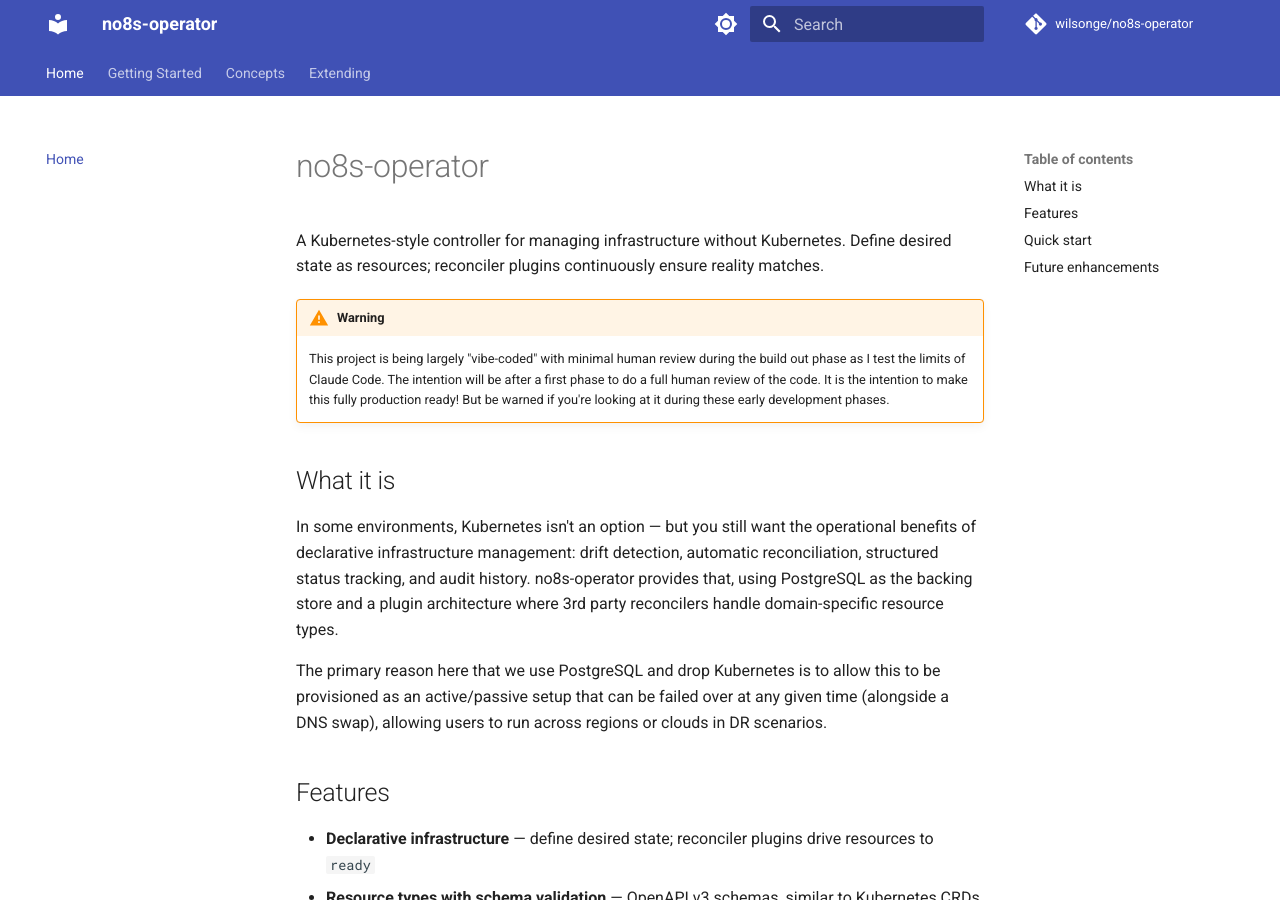
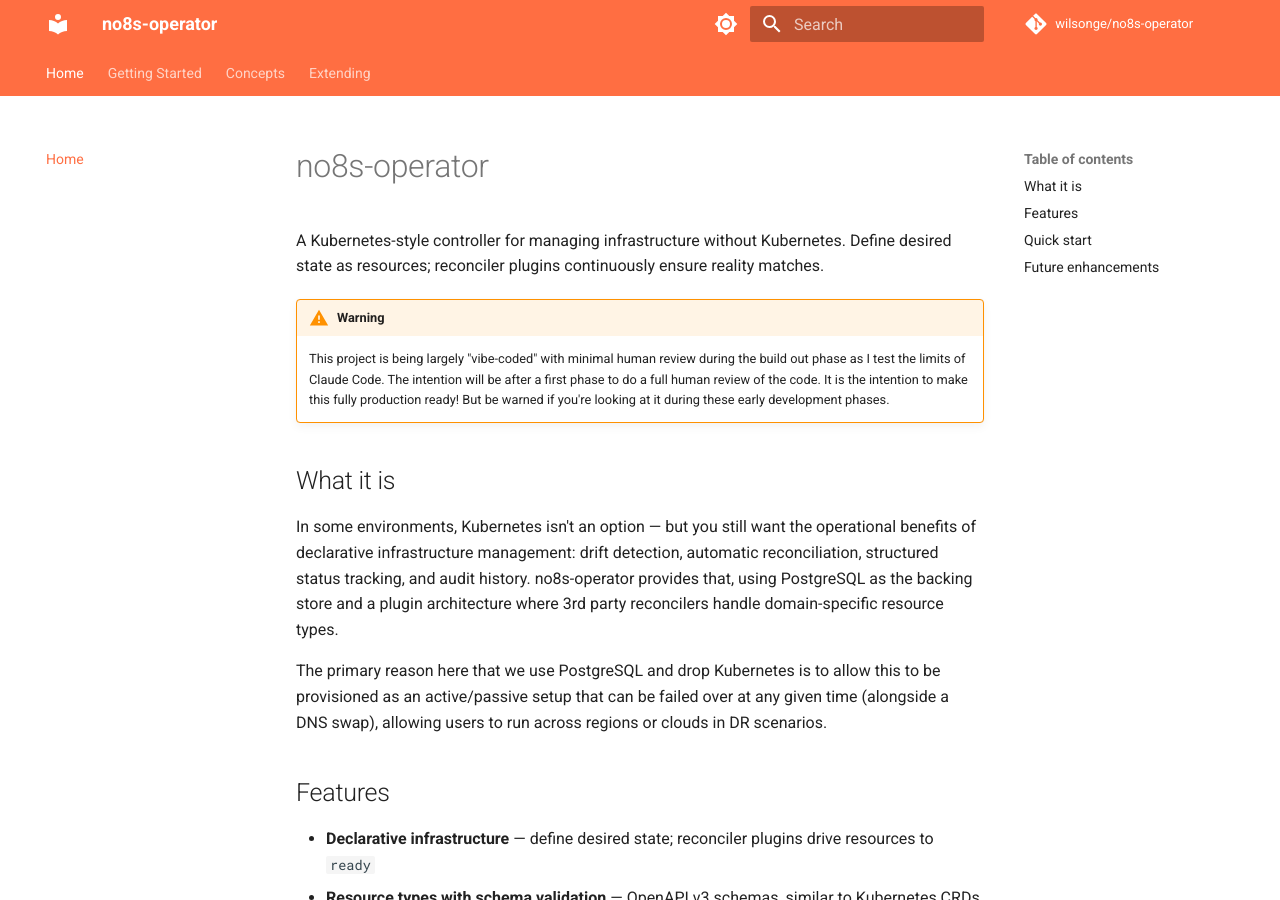
Before and after one commit to wilsonge/no8s-operator, an MkDocs documentation site: the page built from docs/index.md, in a window 1280 px wide and 900 px high. Built offline with MkDocs 1.6.1 and Material for MkDocs 9.7.7, drawn with Linux system fonts in a browser that asks for light colours; comment, search, counter and statistics services are not loaded.

Commit message:
Imp color

```diff
--- a/mkdocs.yml
+++ b/mkdocs.yml
@@ -9,15 +9,15 @@ theme:
   palette:
     - media: "(prefers-color-scheme: light)"
       scheme: default
-      primary: indigo
-      accent: indigo
+      primary: deep orange
+      accent: orange
       toggle:
         icon: material/brightness-7
         name: Switch to dark mode
     - media: "(prefers-color-scheme: dark)"
       scheme: slate
-      primary: indigo
-      accent: indigo
+      primary: deep orange
+      accent: orange
       toggle:
         icon: material/brightness-4
         name: Switch to light mode
```
